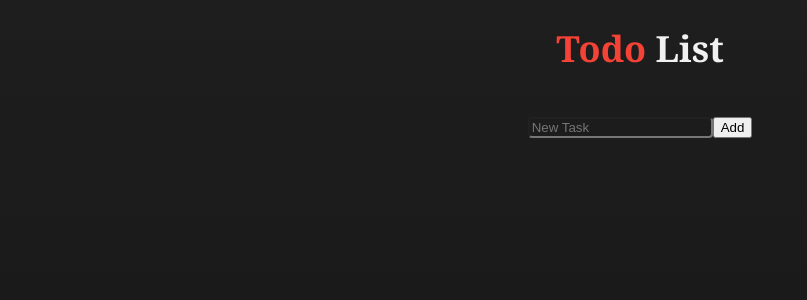
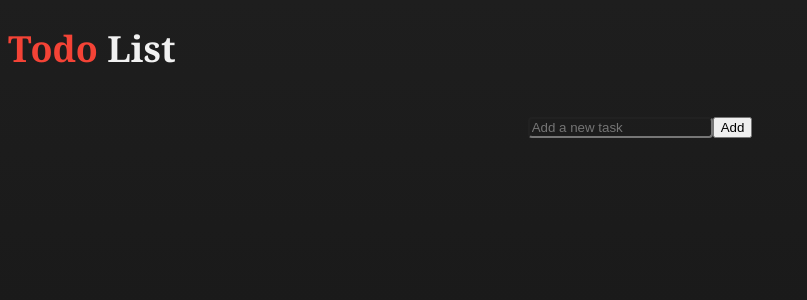
Before and after one commit to dellamora/todo-react, a React (Create React App) app: page / in a window 1280 px wide. Shown: the top 300 px of the page, without its empty margins (0-807 px from the left). Built offline with nearby package versions, Linux system fonts and the light colour scheme.

Commit message:
refactored all logic

```diff
--- a/src/App.jsx
+++ b/src/App.jsx
@@ -1,11 +1,36 @@
-import FormComponent from './components/form';
-import './style/App.css';
+import React, { useState } from 'react';
+import TodoList from './components/todoList';
+import TodoForm from './components/form';
 
 function App() {
+  const [items, setItems] = useState([]);
+
+  const handleAdd = (text) => {
+    const newItems = [...items, { id: Date.now(), text: text, completed: false }];
+    setItems(newItems);
+  };
+
+  const handleCheck = (id) => {
+    const newItems = items.map((item) => {
+      if (item.id === id) {
+        return { ...item, completed: !item.completed };
+      } else {
+        return item;
+      }
+    });
+    setItems(newItems);
+  };
+
+  const handleDelete = (id) => {
+    const newItems = items.filter((item) => item.id !== id);
+    setItems(newItems);
+  };
+
   return (
-    <div className="App">
+    <div>
       <h1>Todo <span>List</span></h1>
-      <FormComponent />
+      <TodoForm handleAdd={handleAdd} />
+      <TodoList items={items} handleCheck={handleCheck} handleDelete={handleDelete} />
     </div>
   );
 }
--- a/src/components/form.jsx
+++ b/src/components/form.jsx
@@ -1,12 +1,27 @@
-const FormComponent = () => {
+import React, { useState } from 'react';
+
+function Form(props) {
+  const [text, setText] = useState('');
+
+  const handleSubmit = (event) => {
+    event.preventDefault();
+    if (text.length === 0) {
+      return;
+    }
+    props.handleAdd(text);
+    setText('');
+  };
+
+  const handleChange = (event) => {
+    setText(event.target.value);
+  };
+
   return (
-    <form>
-      <input type="text" placeholder="New Task" id="new-task"  />
-      <button id="addBtn" type="add-task">
-            Add
-      </button>
+    <form onSubmit={handleSubmit}>
+      <input type="text" placeholder="Add a new task" value={text} onChange={handleChange} />
+      <button type="submit">Add</button>
     </form>
   );
-};
+}
 
-export default FormComponent;
+export default Form;
--- /dev/null
+++ b/src/components/todoList.jsx
@@ -0,0 +1,17 @@
+import React from 'react';
+
+function TodoList(props) {
+  return (
+    <div>
+      {props.items.map((item) => (
+        <div key={item.id}>
+          <input type="checkbox" checked={item.completed} onChange={() => props.handleCheck(item.id)} />
+          <span style={{ textDecoration: item.completed ? 'line-through' : 'none' }}>{item.text}</span>
+          <button onClick={() => props.handleDelete(item.id)}>x</button>
+        </div>
+      ))}
+    </div>
+  );
+}
+
+export default TodoList;
```
Also changed, not shown: src/components/todoItem.jsx (deleted).
